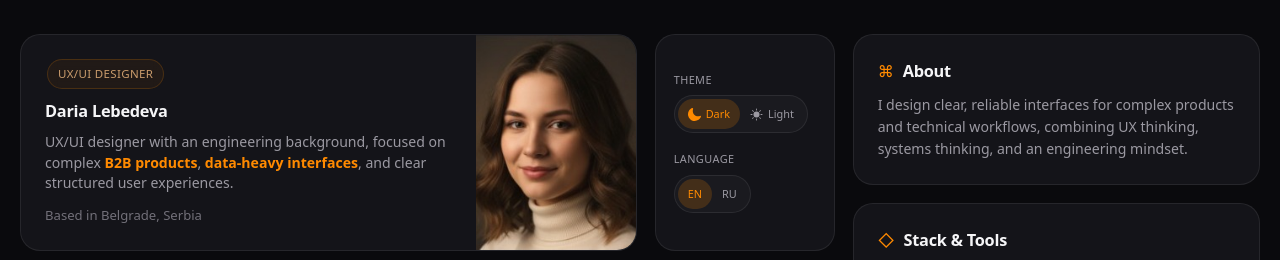
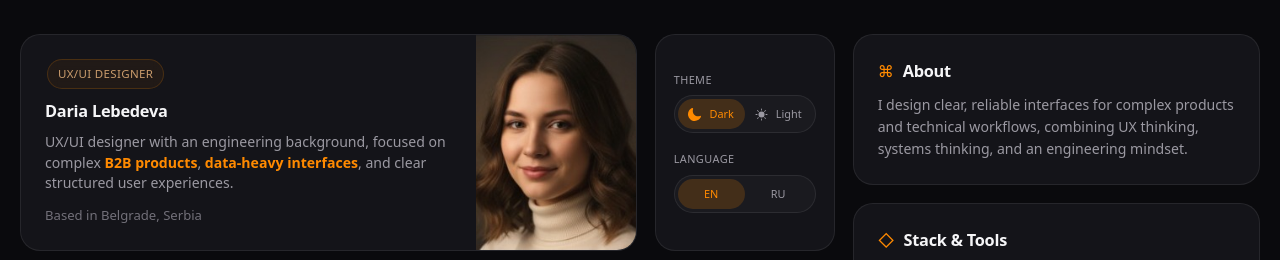
Before and after one commit to LebedevaDaria/portfolio, a website built with Vite: page index.html in a window 1280 px wide. Shown: the top 260 px of the page. Built offline with nearby package versions, Linux system fonts and the light colour scheme.

Commit message:
Отредактировала слайдеры переключения темы и языков, теперь они растянуты по ширине ячейки

```diff
--- a/styles.css
+++ b/styles.css
@@ -256,7 +256,9 @@ img {
 }
 
 .segmented-control {
-  display: inline-flex;
+  width: 100%;
+  display: grid;
+  grid-template-columns: repeat(2, minmax(0, 1fr));
 
   padding: 3px;
 
@@ -270,10 +272,12 @@ img {
   min-height: 30px;
   padding: 5px 10px;
 
+  width: 100%;
   display: inline-flex;
   align-items: center;
   justify-content: center;
-  gap: 5px;
+  gap: 8px;
+  text-align: center;
 
   border: 0;
   border-radius: 999px;
```
